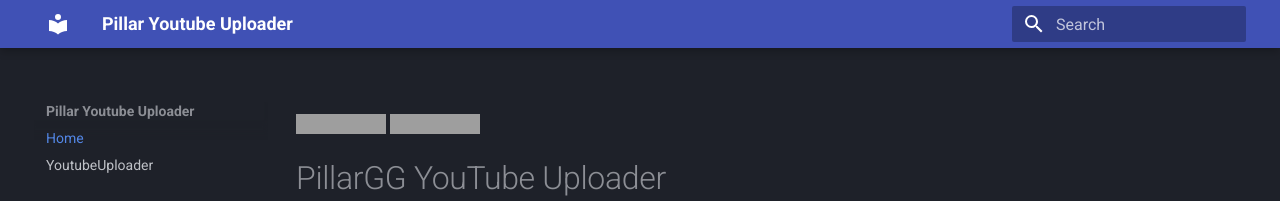
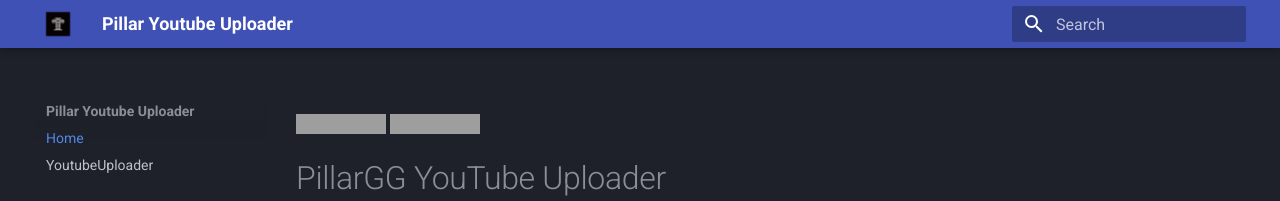
Before and after one commit to pillargg/youtube-upload, an MkDocs documentation site: the page built from docs/index.md, in a window 1280 px wide. Shown: the top 201 px of the page. Built offline with MkDocs 1.6.1 and Material for MkDocs 9.7.7, drawn with Linux system fonts in a browser that asks for light colours; grey boxes are pictures that could not be loaded.

Commit message:
Update icon

```diff
--- a/mkdocs.yml
+++ b/mkdocs.yml
@@ -6,6 +6,8 @@
     scheme: slate
     primary: indigo
     accent: blue
+  logo: pillargg.png
+  favicon: pillargg.png
 
 plugins:
 - search
```
Also changed, not shown: docs/pillargg.png (added).
